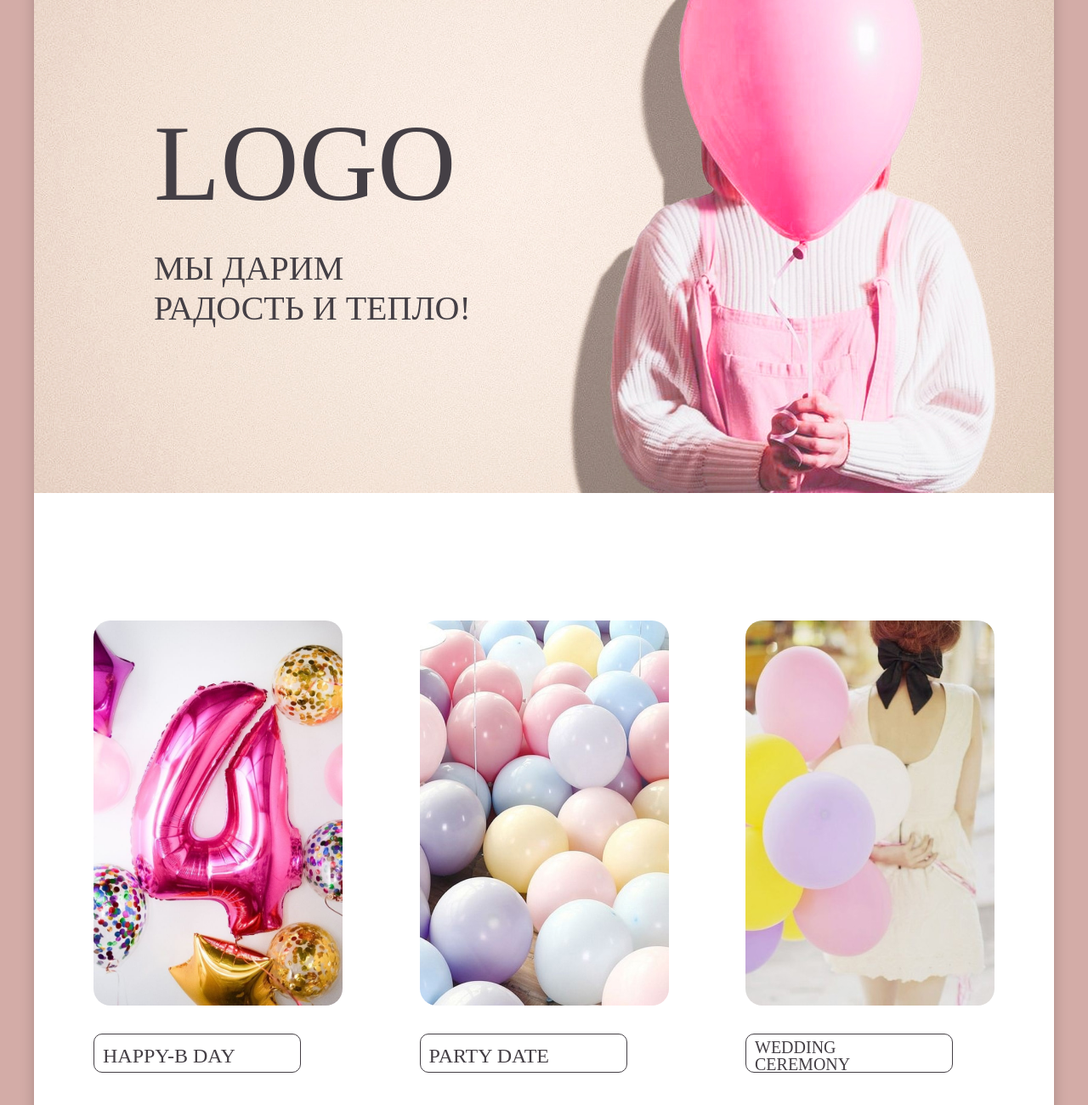
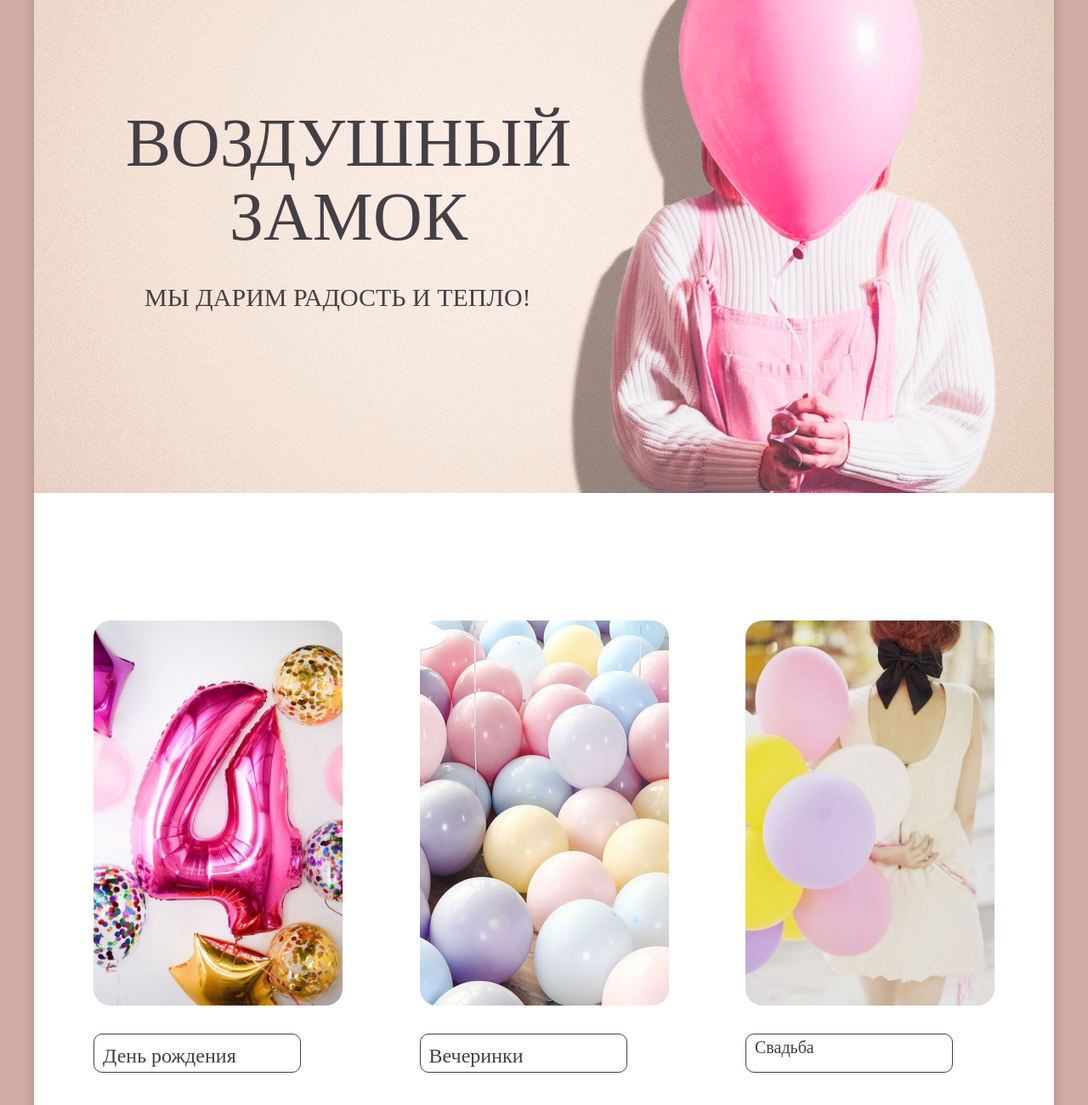
Before and after one commit to TatianaKarpova1999/aerodesign-project, a plain HTML site: page index.html in a window 1280 px wide. Shown: the part 120-1420 px from the top of the page at 85% size. Drawn offline with Linux system fonts and the light colour scheme.

Commit message:
Добавляет фавиконку

```diff
--- a/index.html
+++ b/index.html
@@ -2,8 +2,10 @@
 <html lang="ru">
     <head>
         <meta charset="UTF-8">
-        <title>Аэродизайн</title>
+        <title>Воздушный замок</title>
         <link rel="stylesheet" href="styles/styles.css">
+        <link rel="icon" href="favicon.ico">
+        <link rel="icon" type="image/png" href="images/favicon.png">
     </head>
     <body>
         <div class="page-container">
@@ -36,8 +38,8 @@
 
                 <main class="main-index main-container">
                     <section class="hero">
-                        <h1>Logo</h1>
-                        <blockquote>МЫ ДАРИМ<br>РАДОСТЬ И ТЕПЛО!</blockquote>
+                        <h1>Воздушный замок</h1>
+                        <blockquote>Мы дарим радость и тепло!</blockquote>
                     </section>
             </div>
 
@@ -46,25 +48,25 @@
                         <li class="index-catalog-item">
                             <img class="index-catalog-image" src="images/photo-1.jpg" width="293" height="453" alt="Шарики на день рождения">
                             <a class="index-catalog-link" href="#">
-                                <span>HAPPY-B DAY</span>
+                                <span>День рождения</span>
                             </a>
                         </li>
                         <li class="index-catalog-item">
                             <img class="index-catalog-image" src="images/photo-2.jpg" width="293" height="453" alt="Шарики на вечеринку">
                             <a class="index-catalog-link" href="#">
-                                <span>PARTY DATE</span>
+                                <span>Вечеринки</span>
                             </a>
                         </li>
                         <li class="index-catalog-item">
                             <img class="index-catalog-image" src="images/photo-3.jpg" width="293" height="453" alt="Шарики на свадьбу">
                             <a class="index-catalog-link catalog-name-long" href="#">
-                                <span>WEDDING CEREMONY</span>
+                                <span>Свадьба</span>
                             </a>
                         </li>
                     </ul>
                 </section>
 
-                <section class="constructor">
+                <!-- <section class="constructor">
                     <div class="constructor-content">
                         <h2 class="constructor-title">
                             Конструктор сетов
@@ -77,7 +79,7 @@
                         </a>
                     </div>
                     <img class="constructor-image" src="images/constructor-background.jpg" width="712" height="473" alt="Сет из шариков">
-                </section>
+                </section> -->
 
                 <section class="history">
                     <div class="history-content">
--- a/styles/styles.css
+++ b/styles/styles.css
@@ -100,23 +100,26 @@ body{
 .hero{
     max-width: 600px;
     padding-top: 141px;
-    margin-left: 141px;
+    margin-left: 70px;
 }
 .hero h1{
-    font-size: 128px;
-    line-height: 135px;
+    font-size: 80px;
+    line-height: 87px;
     margin: 0;
     padding: 0;
     text-transform: uppercase;
     font-weight: 400;
     margin-bottom: 32px;
+    text-align: center;
 }
 
 .hero blockquote{
-    font-size: 40px;
-    line-height: 47px;
+    font-size: 30px;
+    line-height: 37px;
     margin: 0;
     padding: 0;
+    text-transform: uppercase;
+    margin-left: 60px;
 }
 
 /*Index-catalog*/
```
Also changed, not shown: favicon.ico (added), images/favicon.png (added).
